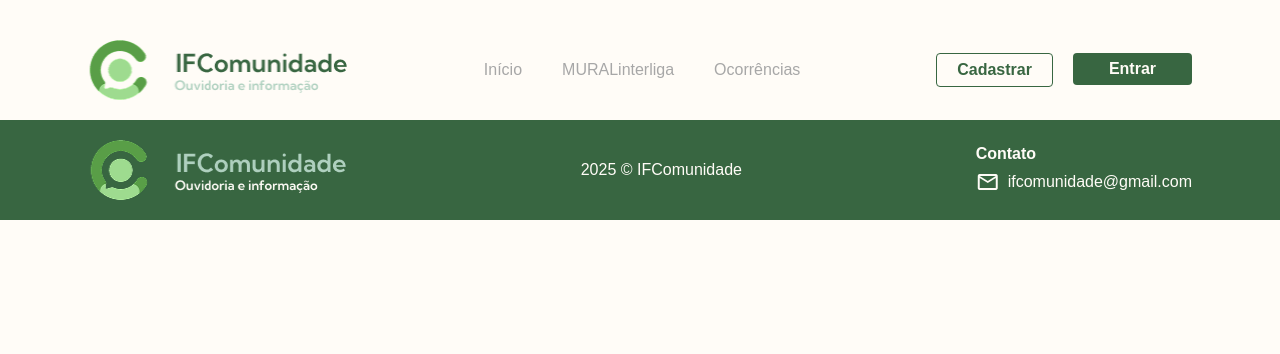
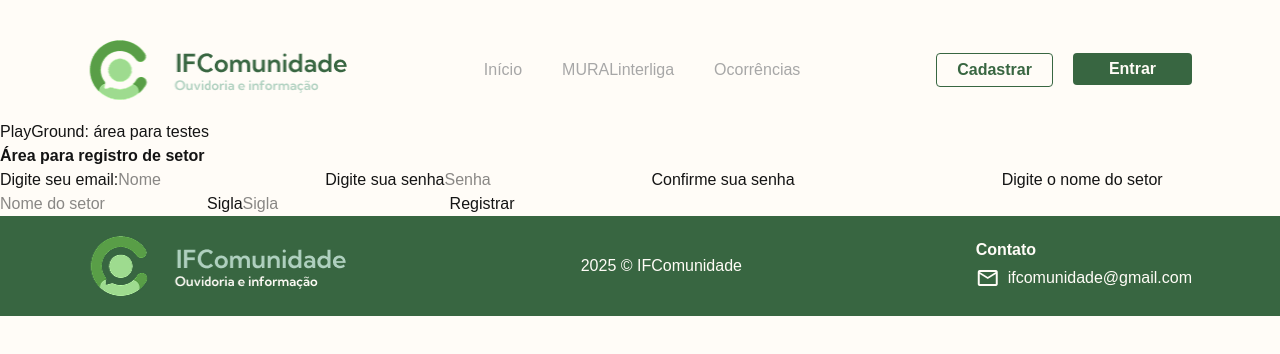
Before and after one commit to IFComunidade/IFComunidade_frontend, a Vue app: page /playground in a window 1280 px wide. Shown: the top 354 px of the page. Built offline with nearby package versions, Linux system fonts and the light colour scheme.

Commit message:
TEST: Fazendo teste para cadastro de setor [REFS: #34]

```diff
--- a/src/App.vue
+++ b/src/App.vue
@@ -11,9 +11,7 @@ import FooterComponent from './components/FooterComponent.vue';
     <HeaderComponent />
 
     <main>
-
         <RouterView />
-
     </main>
 
     <FooterComponent />
--- a/src/plugins/api.js
+++ b/src/plugins/api.js
@@ -1,7 +1,7 @@
 import axios from 'axios'
 
 const axiosInstance = axios.create({
-  baseURL: 'https://localhost:8000/api',
+  baseURL: 'http://localhost:8000/api',
 })
 
 axiosInstance.interceptors.request.use(
@@ -23,7 +23,7 @@ axiosInstance.interceptors.response.use(
   },
   async function (error) {
     const originalRequest = error.config
-    if (error.response && error.response.status === 403 && !originalRequest._retry) {
+    if (error.response && error.response.status === 401 && !originalRequest._retry) {
       originalRequest._retry = true
       try {
         const refreshToken = localStorage.getItem('refreshToken')
--- a/src/router/index.js
+++ b/src/router/index.js
@@ -56,7 +56,12 @@ const router = createRouter({
       path: '/DadosPessoais',
       name: 'DadosPessoais',
       component: DadosPessoaisView,
-    }
+    },
+    {
+    path: '/playground',
+    name: 'playground',
+    component: () => import('@/utils/PlayGround.vue'),
+    },
   ],
 })
 
--- /dev/null
+++ b/src/services/userService.js
@@ -0,0 +1,36 @@
+import api from '@/plugins/api'
+
+class UserService {
+
+  async login (email, password) {
+    try{
+      const { data } = await api.post('token/', { email, password})
+
+      localStorage.setItem('token', data.access);
+      localStorage.setItem('refreshToken', data.refresh);
+
+      return data;
+    } catch (error) {
+      console.error('Erro ao fazer login', error);
+      throw error;
+    }
+  }
+
+  async registro (user) {
+    try{
+      const { data } = await api.post('usuarios/', user)
+      return data;
+    } catch (error) {
+      console.error('Erro ao registrar usuário', error);
+      throw error;
+    }
+  }
+
+  async logout () {
+    localStorage.removeItem('access_token');
+    localStorage.removeItem('refresh_token');
+    delete api.defaults.headers.common['Authorization'];
+  }
+}
+
+export default new UserService();
--- a/src/stores/counter.js
+++ /dev/null
@@ -1,12 +0,0 @@
-import { ref, computed } from 'vue'
-import { defineStore } from 'pinia'
-
-export const useCounterStore = defineStore('counter', () => {
-  const count = ref(0)
-  const doubleCount = computed(() => count.value * 2)
-  function increment() {
-    count.value++
-  }
-
-  return { count, doubleCount, increment }
-})
--- /dev/null
+++ b/src/stores/userStore.js
@@ -0,0 +1,32 @@
+import { reactive } from "vue";
+import { defineStore } from "pinia";
+import userService from "@/services/userService";
+
+export const useUserStore = defineStore('usuario', () => {
+
+  const usuario = reactive({
+    email: '',
+    password: '',
+    nome: '',
+    cpf: '',
+    matricula: '',
+    curso: null,
+    sigla: '',
+    tipo: 1,  // 1 - aluno, 2 - setor
+    foto_attachment_key: null,
+  });
+
+  const registrarUsuario = async (usuario) => {
+    try {
+      const novoUsuario = await userService.registro(usuario);
+      return novoUsuario;
+    } catch (error) {
+      console.error('Erro ao registrar usuário', error);
+      throw error;
+    }
+  }
+
+
+  return { usuario, registrarUsuario };
+
+})
--- /dev/null
+++ b/src/utils/PlayGround.vue
@@ -0,0 +1,94 @@
+<script setup>
+import { useUserStore } from '@/stores/userStore';
+import { ref } from 'vue';
+
+const userStore = useUserStore();
+const confirmarSenha = ref('');
+
+async function registrar() {
+
+  userStore.usuario.tipo = 2;
+
+  // Validação de senha
+  if(userStore.usuario.password !== confirmarSenha.value) {
+    alert('As não coincidem');
+    return;
+  }
+
+  // Validação de email
+  if(!userStore.usuario.email.endsWith('@ifc.edu.br')) {
+    alert('Para registar um setor, utilize um email institucional');
+    return;
+  }
+
+  console.log(userStore.usuario);
+
+  try {
+    const novoUsuario = await userStore.registrarUsuario(userStore.usuario)
+    console.log('Usuário cadastrado com sucesso:', novoUsuario)
+    alert('Cadastro realizado com sucesso!')
+  } catch (error) {
+    console.error(error)
+    alert('Erro ao registrar usuário')
+  }
+}
+
+
+
+</script>
+
+<template>
+  <div>
+    <p>PlayGround: área para testes</p>
+
+    <div>
+      <h2 class="font-semibold">Área para registro de setor</h2>
+      <form @submit.prevent="registrar">
+        <label for="email">Digite seu email:</label>
+        <input
+          type="email"
+          placeholder="Nome"
+          id="email"
+          name="email"
+          v-model="userStore.usuario.email"
+          required
+        />
+
+        <label for="senha">Digite sua senha</label>
+        <input
+          type="password"
+          placeholder="Senha"
+          id="senha"
+          name="senha"
+          v-model="userStore.usuario.password"
+          required
+        />
+
+        <label for="confirmar-senha">Confirme sua senha</label>
+        <input type="password" name="confirmar-senha" v-model="confirmarSenha" required />
+
+        <label for="nome">Digite o nome do setor</label>
+        <input
+          type="text"
+          placeholder="Nome do setor"
+          id="nome"
+          name="nome"
+          v-model="userStore.usuario.nome"
+          required
+        />
+
+        <label for="sigla">Sigla</label>
+        <input
+          type="text"
+          placeholder="Sigla"
+          id="sigla"
+          name="sigla"
+          v-model="userStore.usuario.sigla"
+          required
+        />
+
+        <button type="submit">Registrar</button>
+      </form>
+    </div>
+  </div>
+</template>
--- a/vite.config.js
+++ b/vite.config.js
@@ -16,5 +16,12 @@ export default defineConfig({
     alias: {
       '@': fileURLToPath(new URL('./src', import.meta.url))
     },
+    server: {
+      port: 3000,
+      watch: {
+        usePolling: true,
+        interval: 100,
+      },
+    },
   },
 })
```
